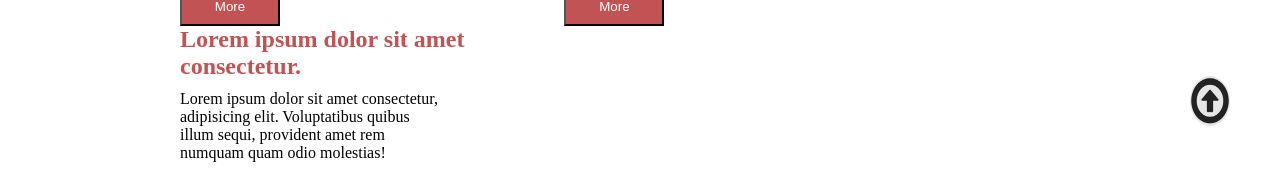
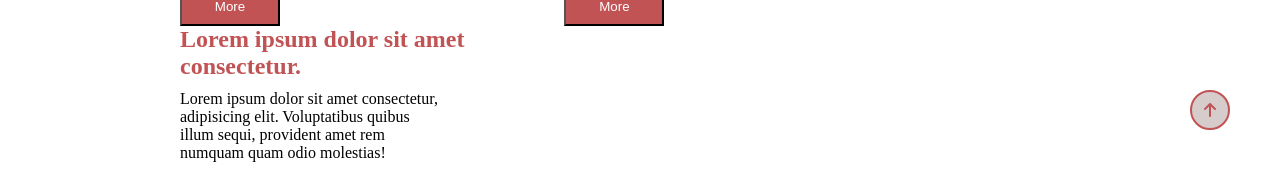
Before and after one commit to bahnisikhadhar/Assignment9-float, a plain HTML site: page index.html in a window 1280 px wide. Shown: the part 620-800 px from the top of the page. Drawn offline with Linux system fonts and the light colour scheme.

Commit message:
update the upper arrow button,instead of image,used icon and also add z-index at header to stop overlapping

```diff
--- a/index.html
+++ b/index.html
@@ -123,7 +123,8 @@
         </section>
 
         <div class="arrow">
-            <a href="#"><img src="image\Screenshot (95).png" alt="upper arrow" class="icon"></a>
+            <a href="#"><i class="fa-solid fa-arrow-up"></i></a>
+            <!-- <img src="image\Screenshot (95).png" alt="upper arrow" class="icon"> -->
         </div>
 
         <footer class="clearfix">
--- a/style.css
+++ b/style.css
@@ -22,6 +22,8 @@ header {
     padding: 30px;
     position: sticky;
     top: 0px;
+    z-index: 1000;
+    /* using z-index to stop overlapping of image icon boxes and header */
 }
 
 .assignment {
@@ -174,20 +176,29 @@ h3 {
     color: #cccccc;
 }
 
-.icon {
+/* .icon {
     width: 40px;
     height: 50px;
     border-radius: 50%;
     border-color: #c15355;
-}
+    background-color: gray;
+} */
 
 .arrow {
     position: fixed;
     right: 50px;
     bottom: 50px;
-
+    width: 40px;
+    height: 40px;
+    border-radius: 50%;
+    border: 2px solid #c15355;
+    background-color: #d6cccc;
+    text-align: center;
+    padding: 10px;
 }
-
+.fa-solid {
+    color: #c15355;
+}
 footer {
     padding: 10px;
 }
```
